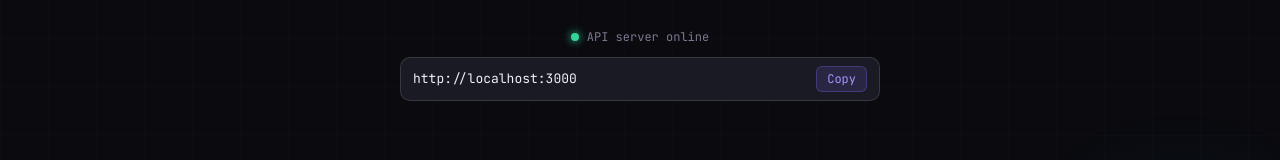
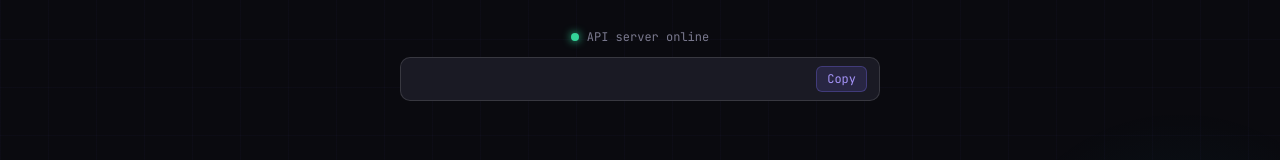
Before and after one commit to jomanamostafa/textshield, a website: page index.html in a window 1280 px wide. Shown: the part 393-553 px from the top of the page. Drawn offline with Linux system fonts and the light colour scheme.

```diff
--- a/index.html
+++ b/index.html
@@ -410,7 +410,7 @@
     </div>
 
     <div class="api-url-bar">
-      <input type="text" id="apiUrlInput" value="http://localhost:3000" readonly>
+      <input type="text" id="apiUrlInput" value="" readonly>
       <button class="copy-btn" onclick="copyApiUrl()">Copy</button>
     </div>
   </div>
```
